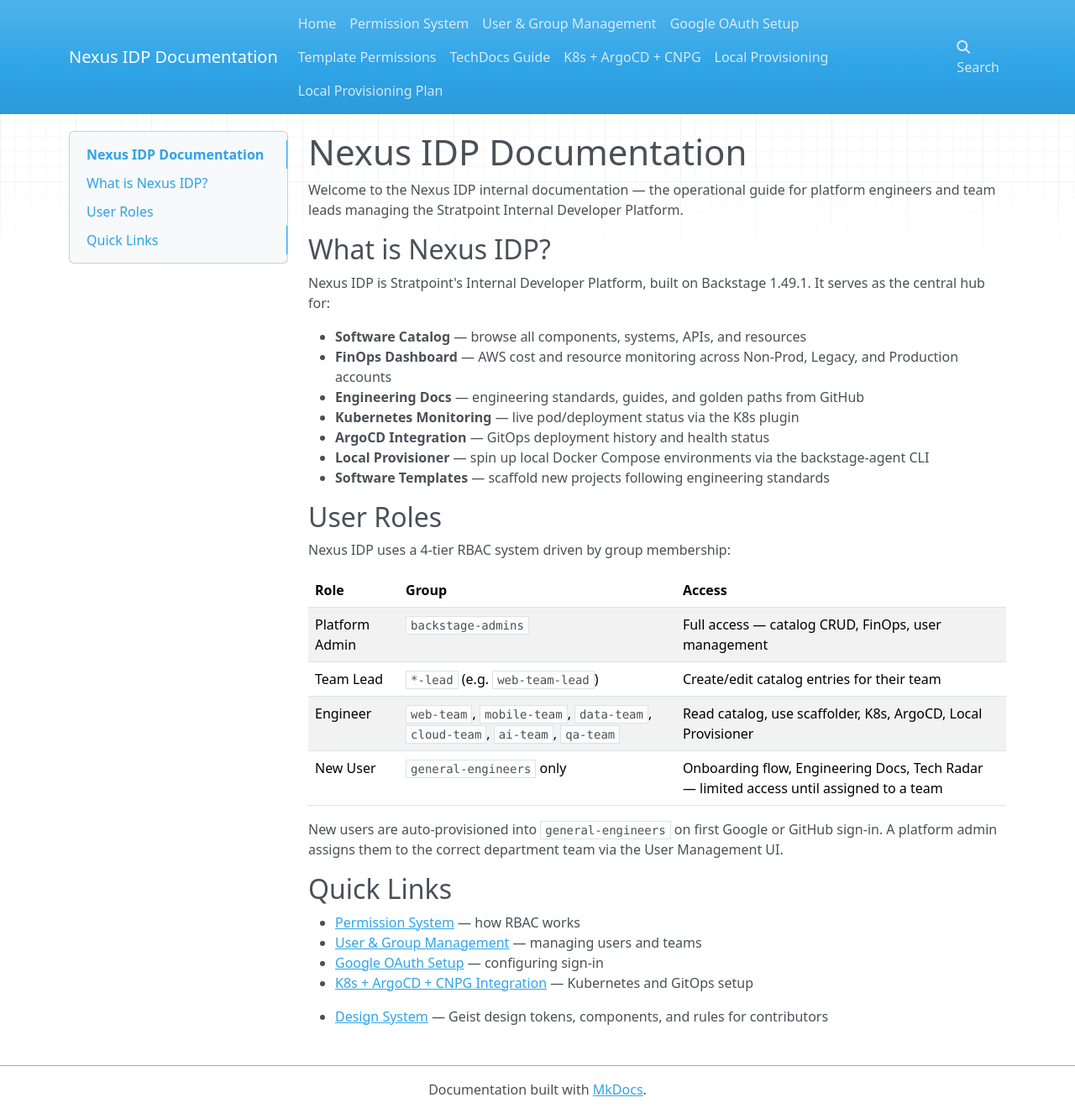
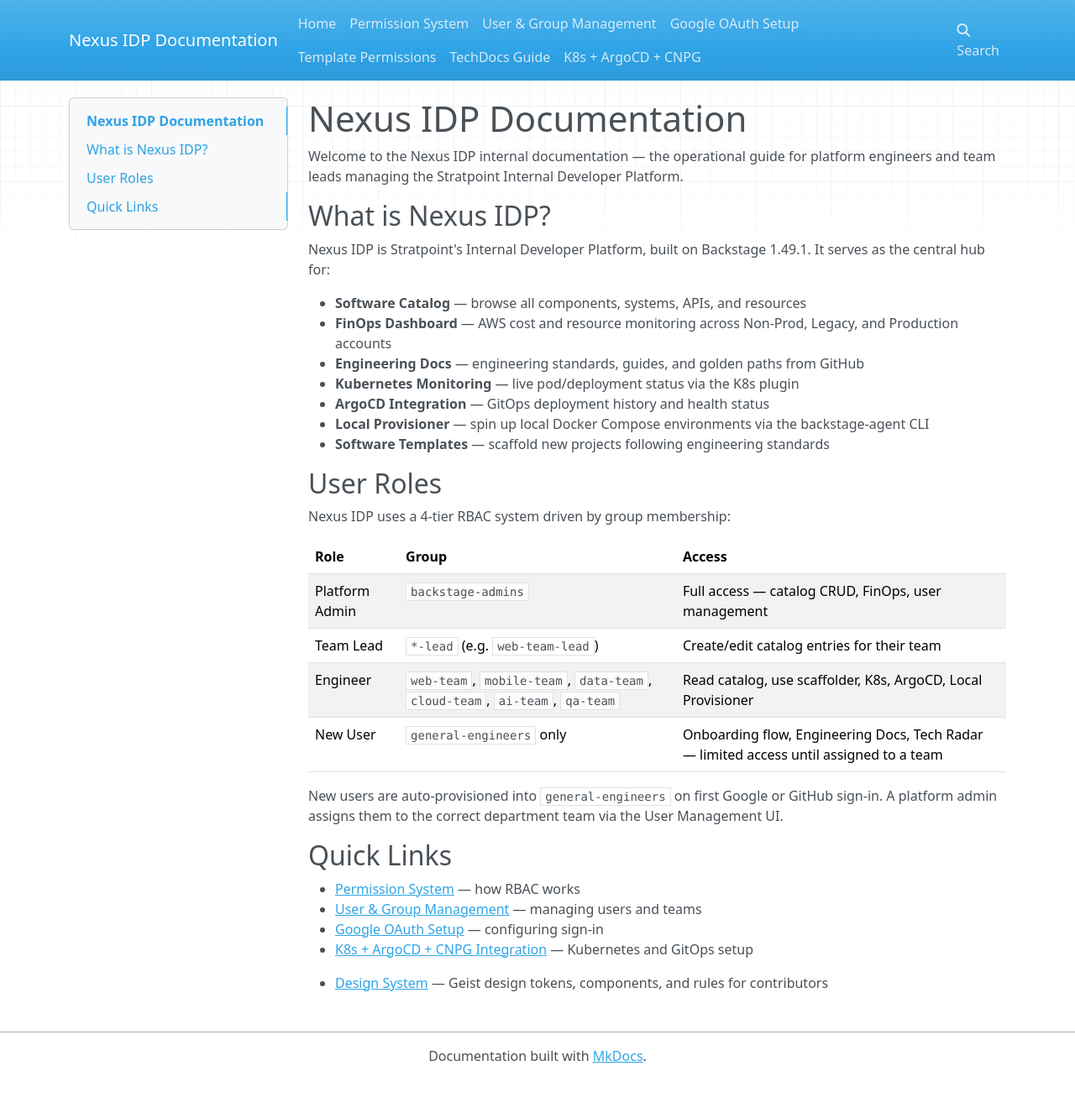
Before and after one commit to rcdelacruz/nexus-idp, an MkDocs documentation site: the page built from docs/content/index.md, in a window 1280 px wide and 1326 px high. Shown: the whole window at 84% size. Built offline with MkDocs 1.6.1, drawn with Linux system fonts in a browser that asks for light colours; nearby versions of some CDN libraries.

Commit message:
fix(docs): remove local-provisioning nav entries (files deleted)

```diff
--- a/mkdocs.yml
+++ b/mkdocs.yml
@@ -7,5 +7,3 @@
   - Template Permissions: template-permissions.md
   - TechDocs Guide: techdocs-guide.md
   - K8s + ArgoCD + CNPG: k8s-argocd-cnpg-integration.md
-  - Local Provisioning: local-provisioning-quickstart.md
-  - Local Provisioning Plan: local-provisioning-implementation-plan.md
```
